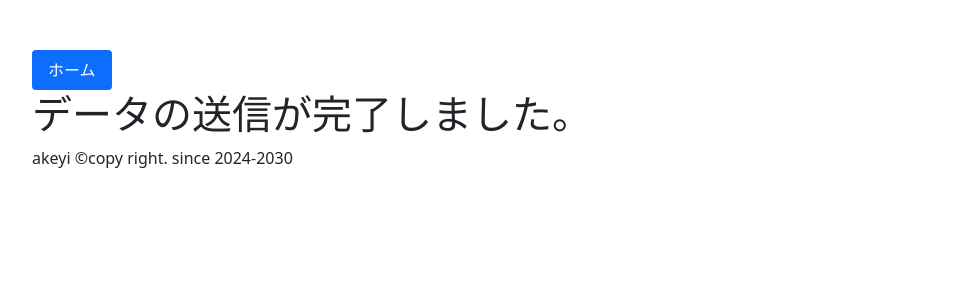
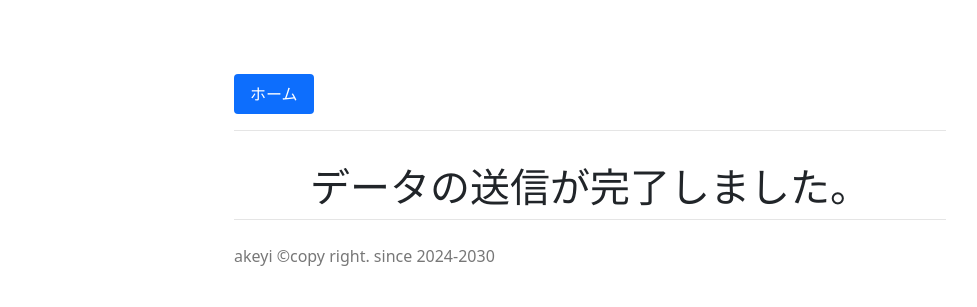
Before and after one commit to akeyi2018/MatplotlibForFlask, a Flask app: template templates/thanks.html in a window 1280 px wide. Shown: the top 307 px of the page, without its empty margins (50-1027 px from the left). Run offline with Flask 3, Linux system fonts and the light colour scheme; the template is opened without the code that fills it, so the values that code supplies are empty; some libraries are stand-ins or nearby versions.

Commit message:
navi内の大きさを調整

```diff
--- /dev/null
+++ b/static/narrow-jumbotron.css
@@ -0,0 +1,79 @@
+/* Space out content a bit */
+body {
+  padding-top: 1.5rem;
+  padding-bottom: 1.5rem;
+}
+
+/* Everything but the jumbotron gets side spacing for mobile first views */
+.header,
+.marketing,
+.footer {
+  padding-right: 1rem;
+  padding-left: 1rem;
+}
+
+/* Custom page header */
+.header {
+  padding-bottom: 1rem;
+  border-bottom: .05rem solid #e5e5e5;
+}
+/* Make the masthead heading the same height as the navigation */
+.header h3 {
+  margin-top: 0;
+  margin-bottom: 0;
+  line-height: 3rem;
+}
+
+/* Custom page footer */
+.footer {
+  padding-top: 1.5rem;
+  color: #777;
+  border-top: .05rem solid #e5e5e5;
+}
+
+/* Customize container */
+@media (min-width: 48em) {
+  .container {
+    max-width: 46rem;
+  }
+}
+.container-narrow > hr {
+  margin: 2rem 0;
+}
+
+/* Main marketing message and sign up button */
+.jumbotron {
+  text-align: center;
+  border-bottom: .05rem solid #e5e5e5;
+}
+.jumbotron .btn {
+  padding: .75rem 1.5rem;
+  font-size: 1.5rem;
+}
+
+/* Supporting marketing content */
+.marketing {
+  margin: 3rem 0;
+}
+.marketing p + h4 {
+  margin-top: 1.5rem;
+}
+
+/* Responsive: Portrait tablets and up */
+@media screen and (min-width: 48em) {
+  /* Remove the padding we set earlier */
+  .header,
+  .marketing,
+  .footer {
+    padding-right: 0;
+    padding-left: 0;
+  }
+  /* Space out the masthead */
+  .header {
+    margin-bottom: 2rem;
+  }
+  /* Remove the bottom border on the jumbotron for visual effect */
+  .jumbotron {
+    border-bottom: 0;
+  }
+}
```
Also changed, not shown: settings/blood_pressure_info.json (+7 -0 lines), static/index_style.css (+5 -6 lines), templates/bodyweight_graph.html (+11 -2 lines), templates/index.html (+58 -10 lines).
